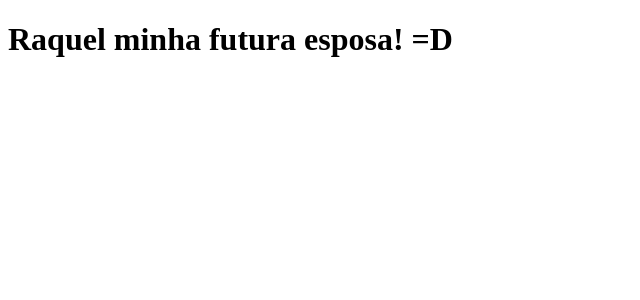
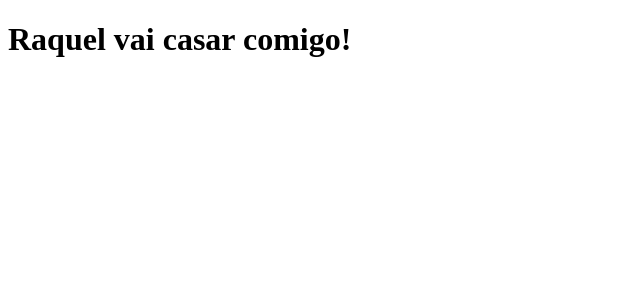
Before and after one commit to MaatheusJr27/clone-tabnews, a Next.js app: page / in a window 1280 px wide. Shown: the top 300 px of the page, without its empty margins (0-640 px from the left). Built offline with nearby package versions, Linux system fonts and the light colour scheme.

Commit message:
atualiza a frase inicial

```diff
--- a/pages/index.js
+++ b/pages/index.js
@@ -1,5 +1,5 @@
 function Home () {
-    return <h1>Raquel minha futura esposa! =D</h1>
+    return <h1>Raquel vai casar comigo!</h1>
 }
 
 export default Home;
```
